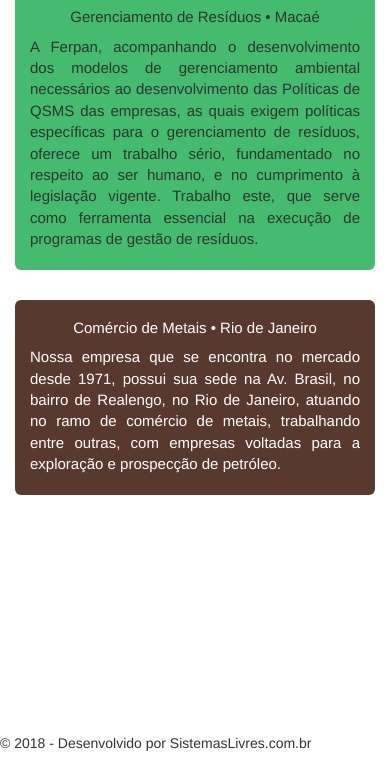
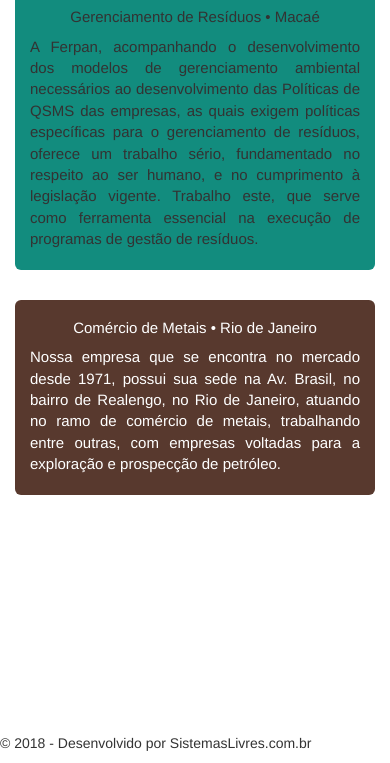
Before and after one commit to andreurbano/ferpan, a website: page views/index.html in a window 390 px wide. Shown: the part 81-844 px from the top of the page. Drawn offline with nearby package versions, Linux system fonts and the light colour scheme; files that its build step writes are made by us from their sources; files whose address does not match are found by name.

```diff
--- a/public/css/style.css
+++ b/public/css/style.css
@@ -158,7 +158,7 @@
 }
 
 .jumbo1 {
-  background-color: #44BB6E;
+  background-color: #128C7E;
 }
 
 .jumbo2 {
```
